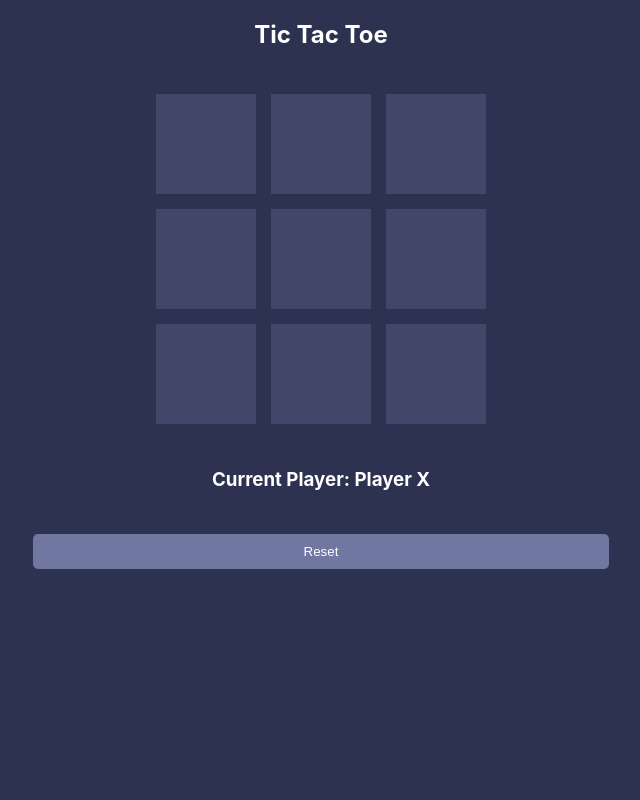
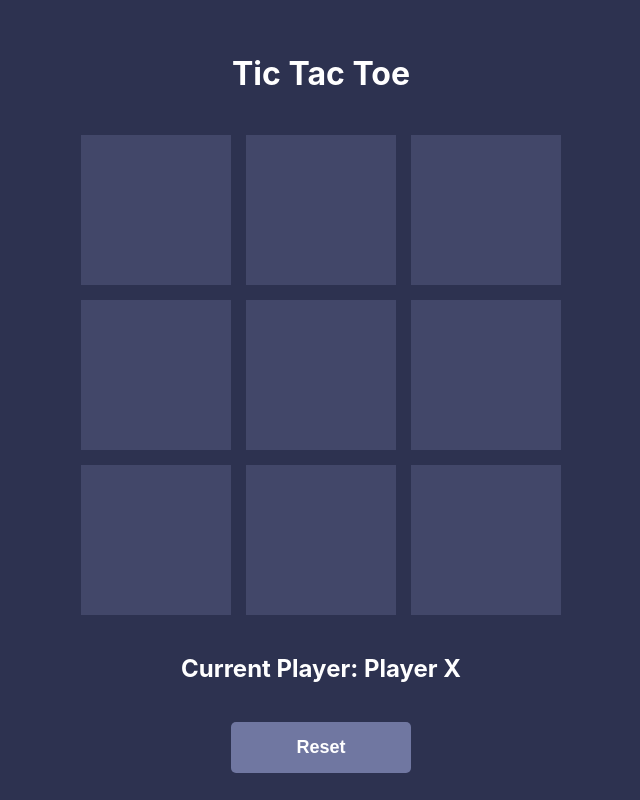
Before and after one commit to tathagat-m/responsive-tictactoe, a React (Create React App) app: page / in a window 1280 px wide. Shown: the whole page, without its empty margins (319-959 px from the left). Built offline with nearby package versions, Linux system fonts and the light colour scheme.

Commit message:
responsive changes

```diff
--- a/src/App.css
+++ b/src/App.css
@@ -1,4 +1,10 @@
 body {
+  width: 100dvw;
+  height: 100dvh;
   background-color: #2D3250;
   color: #fff;
+  display: flex;
+  align-items: center;
+  justify-content: center;
+  overflow: hidden;
 }
--- a/src/components/TicTacToe/TicTacToe.module.css
+++ b/src/components/TicTacToe/TicTacToe.module.css
@@ -3,7 +3,7 @@
     flex-direction: column;
     align-items: center;
     justify-content: center;
-    gap: 25px;
+    gap: 15px;
 }
 
 .board {
@@ -38,3 +38,47 @@
     align-items: center;
     justify-content: center;
 }
+
+/* For Larger Screens */
+@media (min-width: 481px) {
+    h2 {
+        font-size: 2em;
+    }
+
+    h3 {
+        font-size: 1.5em;
+    }
+
+    .board {
+        grid-template-columns: 150px 150px 150px;
+        grid-template-rows: 150px 150px 150px;
+    }
+
+    .actions {
+        width: 75%;
+        gap: 30px;
+    }
+
+    .actionBtn {
+        padding: 15px 30px;
+        font-size: 18px;
+        font-weight: 600;
+    }
+}
+
+/* For high res screens (Ex: iPad Pro) */
+@media (min-height: 801px) {
+    h2 {
+        font-size: 2.5em;
+    }
+
+    h3 {
+        font-size: 1.75em;
+    }
+
+    .actionBtn {
+        padding: 20px 30px;
+        font-size: 22px;
+        font-weight: 600;
+    }
+}
--- a/src/components/Tile/Tile.module.css
+++ b/src/components/Tile/Tile.module.css
@@ -10,3 +10,10 @@
     width: 50px;
     height: 50px;
 }
+
+@media (min-width: 481px) {
+    .tileImg {
+        width: 75px;
+        height: 75px;
+    }
+}
```
